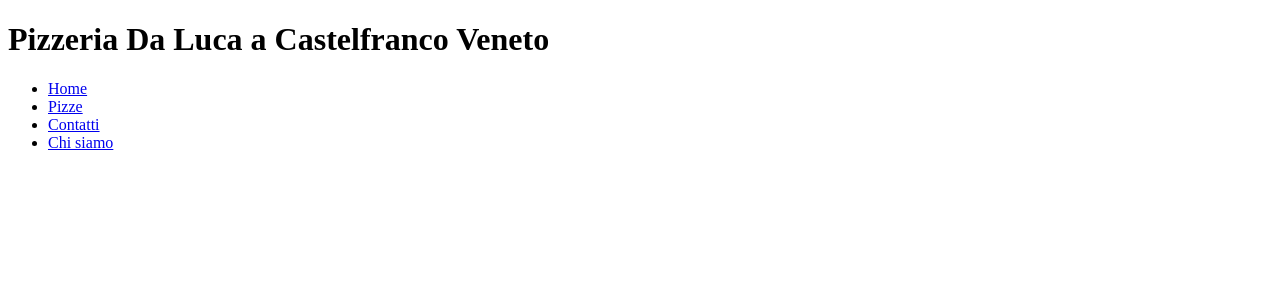
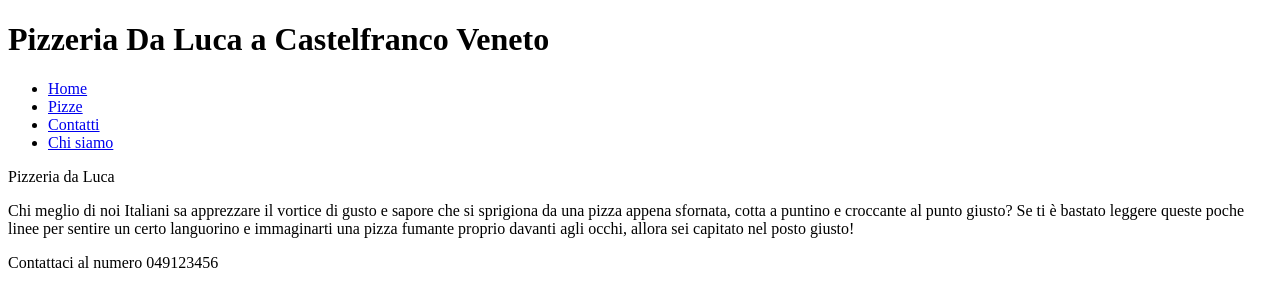
Before and after one commit to AlloJS/pizzeriadaluca, a plain HTML site: page index.html in a window 1280 px wide. Drawn offline with Linux system fonts and the light colour scheme.

Commit message:
Aggiunta sottocartella

```diff
--- a/index.html
+++ b/index.html
@@ -16,16 +16,29 @@
   <div class="defaultNavbar">
     <ul>
       <li><a href="index.html">Home</a></li>
-      <li><a href="listino.html">Pizze</a></li>
-      <li><a href="contatti.html">Contatti</a></li>
-      <li><a href="about.html">Chi siamo</a></li>
+      <li><a href="html/listino.html">Pizze</a></li>
+      <li><a href="html/contatti.html">Contatti</a></li>
+      <li><a href="html/about.html">Chi siamo</a></li>
     </ul>
   </div>
   <div class="content">
 
   </div>
   <div class="footer">
-
+    <div class="footerLeft">
+      <p>Pizzeria da Luca</p>
+      <p>Chi meglio di noi Italiani sa apprezzare il vortice
+        di gusto e sapore che si sprigiona da una
+        pizza appena sfornata, cotta a puntino e
+        croccante al punto giusto? Se ti è bastato
+        leggere queste poche linee per sentire un
+        certo languorino e immaginarti una pizza
+        fumante proprio davanti agli occhi, allora sei
+        capitato nel posto giusto!</p>
+    </div>
+    <div class="footerRight">
+      <p>Contattaci al numero 049123456</p>
+    </div>
   </div>
 
 </body>
```
Also changed, not shown: html/about.html (added), html/contatti.html (added), html/listino.html (added).
